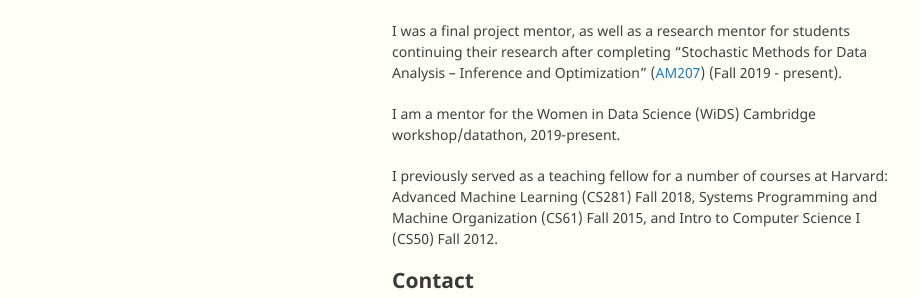
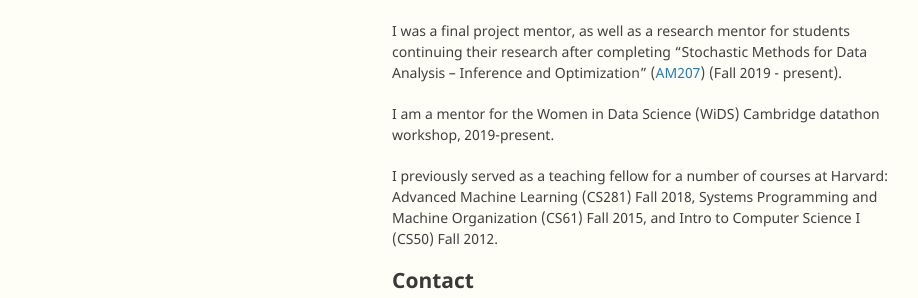
Before and after one commit to yanivyacoby/yanivyacoby.github.io, a Jekyll site: the page built from index.md, in a window 1280 px wide and 900 px high, scrolled down 875 px. Shown: the part 497-795 px from the top of the window, without its empty margins (178-1096 px from the left). Built offline with Jekyll 4.4.1, drawn with Linux system fonts in a browser that asks for light colours; our own code applies the rules of GitHub Pages for plain Markdown files.

```diff
--- a/index.md
+++ b/index.md
@@ -52,7 +52,7 @@ Workshop content can be found [here](https://yanivyacoby.github.io/a-guide-to-yo
 I was a final project mentor, as well as a research mentor for students continuing
 their research after completing "Stochastic Methods for Data Analysis -- Inference and Optimization" ([AM207](https://onefishy.github.io/am207/)) (Fall 2019 - present).
 
-I am a mentor for the Women in Data Science (WiDS) Cambridge workshop/datathon, 2019-present.
+I am a mentor for the Women in Data Science (WiDS) Cambridge datathon workshop, 2019-present.
 
 I previously served as a teaching fellow for a number of courses at Harvard:
 Advanced Machine Learning (CS281) Fall 2018,
```
